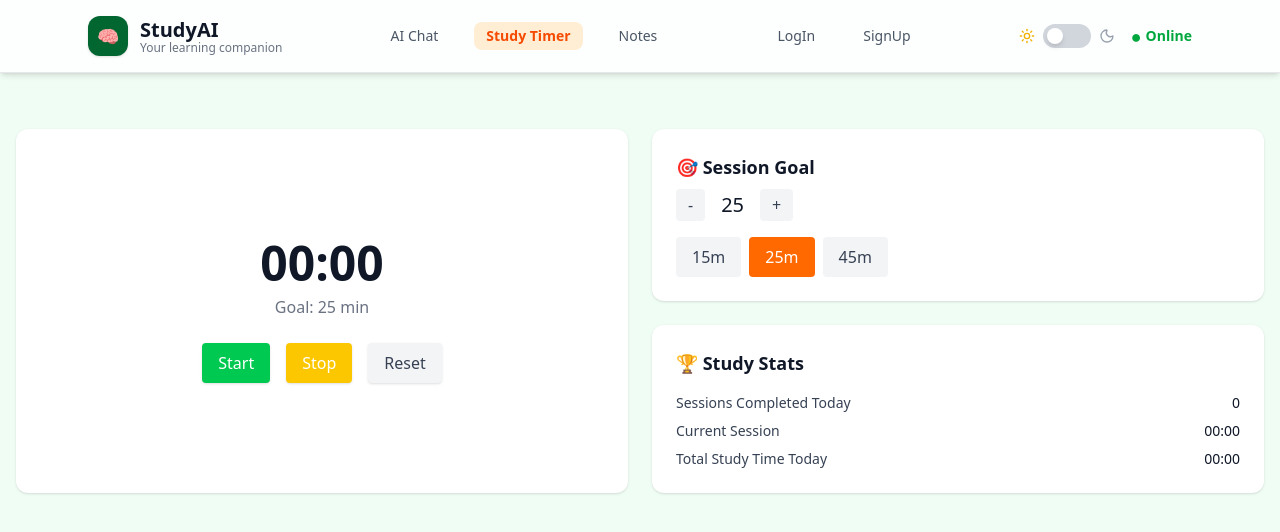
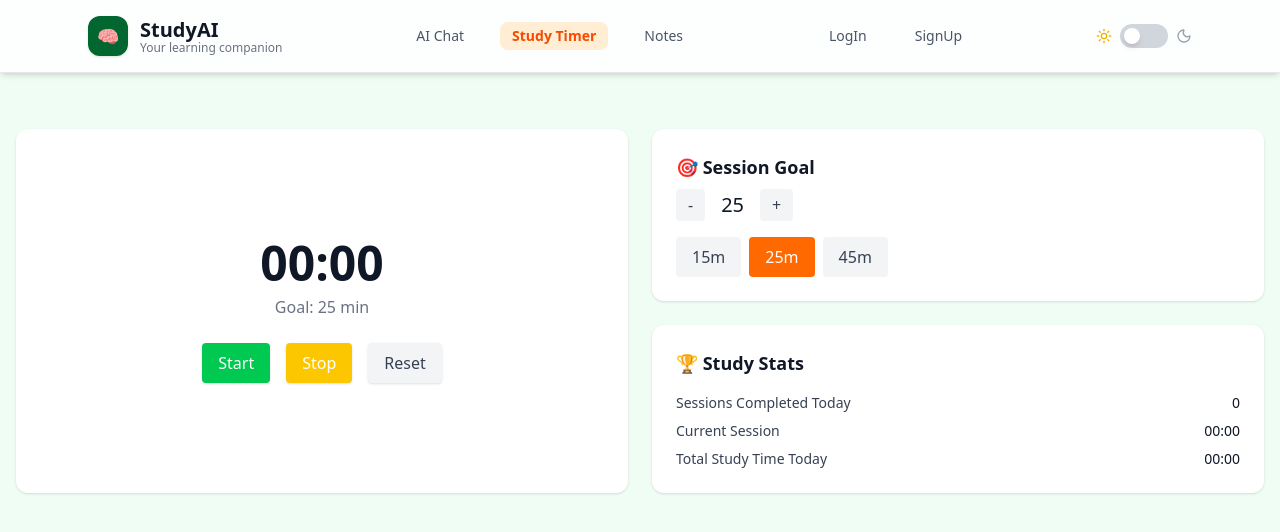
Before and after one commit to Anci4nt/Zentellect, a Next.js app: page / in a window 1280 px wide. Shown: the top 532 px of the page. Built offline with nearby package versions, Linux system fonts and the light colour scheme; no server answers; the database is empty.

Commit message:
login signup navbar

```diff
--- a/src/components/Header.tsx
+++ b/src/components/Header.tsx
@@ -104,11 +104,7 @@ export default function Header() {
         {/* Theme Toggle and Online Badge */}
         <div className="flex items-center gap-4">
           <ThemeToggle />
-          <div className={`hidden md:flex items-center gap-1 font-semibold text-sm transition-colors duration-300 ${
-            isDark ? 'text-green-400' : 'text-green-600'
-          }`}>
-            <span className="text-lg">●</span> Online
-          </div>
+
         </div>
       </div>
     </header>
```
